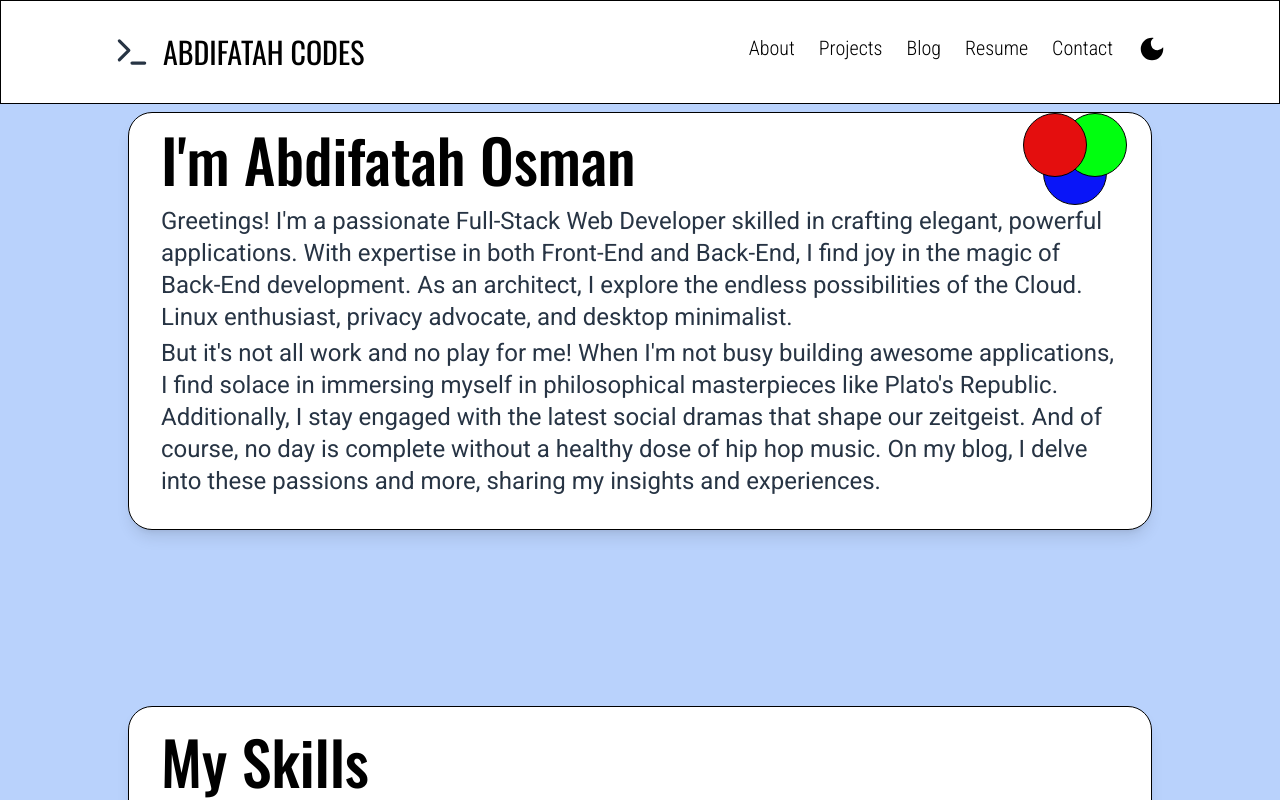
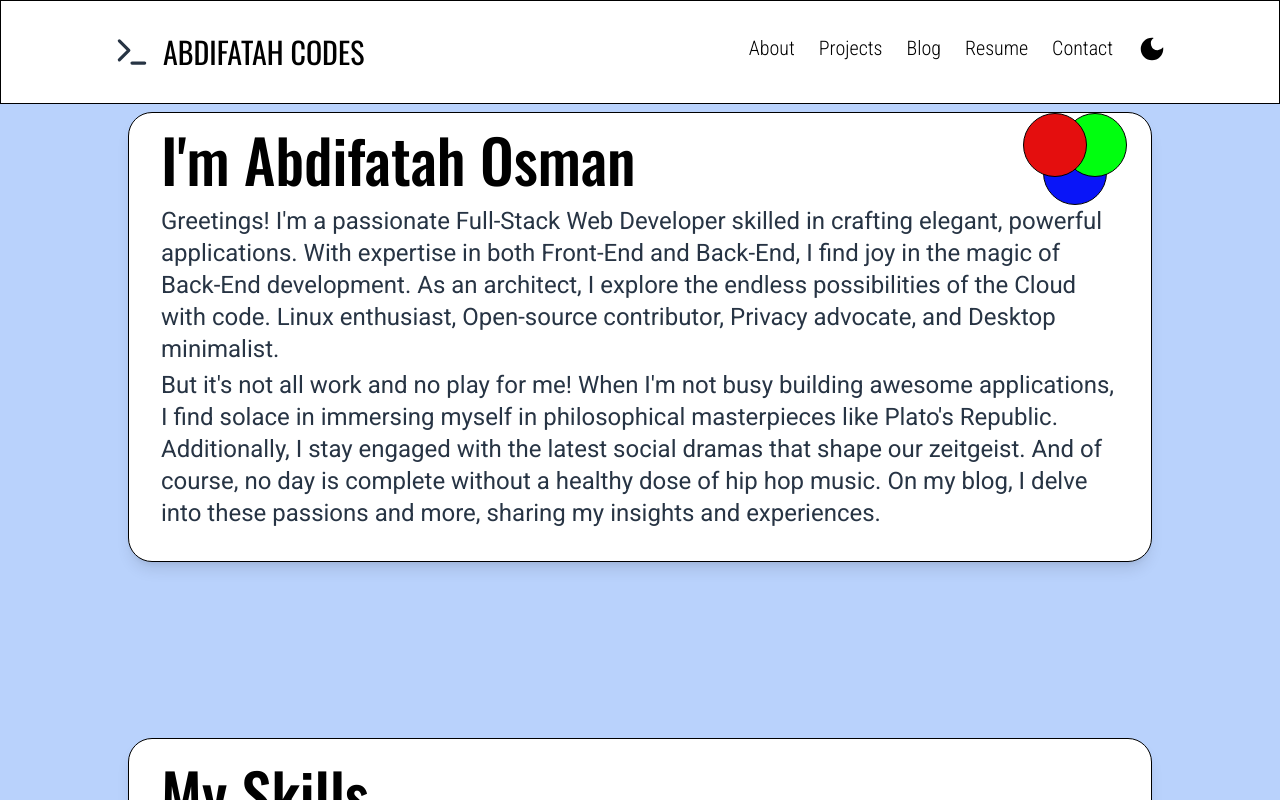
Before and after one commit to AbdifatahCodes/PortfolioWebsite, a Next.js app: page / in a window 1280 px wide. Shown: the top 800 px of the page. Built offline with nearby package versions, Linux system fonts and the light colour scheme.

Commit message:
Polishing up hero section.

```diff
--- a/src/sections/hero.tsx
+++ b/src/sections/hero.tsx
@@ -9,7 +9,7 @@ export default function HeroSection() {
             <The3Balls/>
           </div>
           <div className='px-8 space-y-1 mb-8'>
-            <p className='text-gray-dark dark:text-gray-main font-roboto text-2xl'>Greetings! I'm a passionate Full-Stack Web Developer skilled in crafting elegant, powerful applications. With expertise in both Front-End and Back-End, I find joy in the magic of Back-End development. As an architect, I explore the endless possibilities of the Cloud. Linux enthusiast, privacy advocate, and desktop minimalist.</p>
+            <p className='text-gray-dark dark:text-gray-main font-roboto text-2xl'>Greetings! I'm a passionate Full-Stack Web Developer skilled in crafting elegant, powerful applications. With expertise in both Front-End and Back-End, I find joy in the magic of Back-End development. As an architect, I explore the endless possibilities of the Cloud with code. Linux enthusiast, Open-source contributor, Privacy advocate, and Desktop minimalist.</p>
             <p className='text-gray-dark dark:text-gray-main font-roboto text-2xl'>But it's not all work and no play for me! When I'm not busy building awesome applications, I find solace in immersing myself in philosophical masterpieces like Plato's Republic. Additionally, I stay engaged with the latest social dramas that shape our zeitgeist. And of course, no day is complete without a healthy dose of hip hop music. On my blog, I delve into these passions and more, sharing my insights and experiences.</p>
           </div>
         </div>
```
